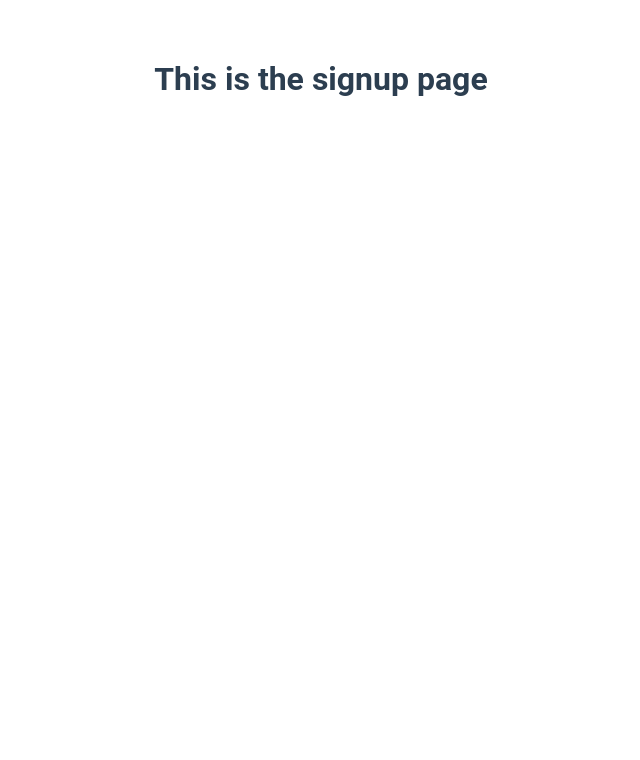
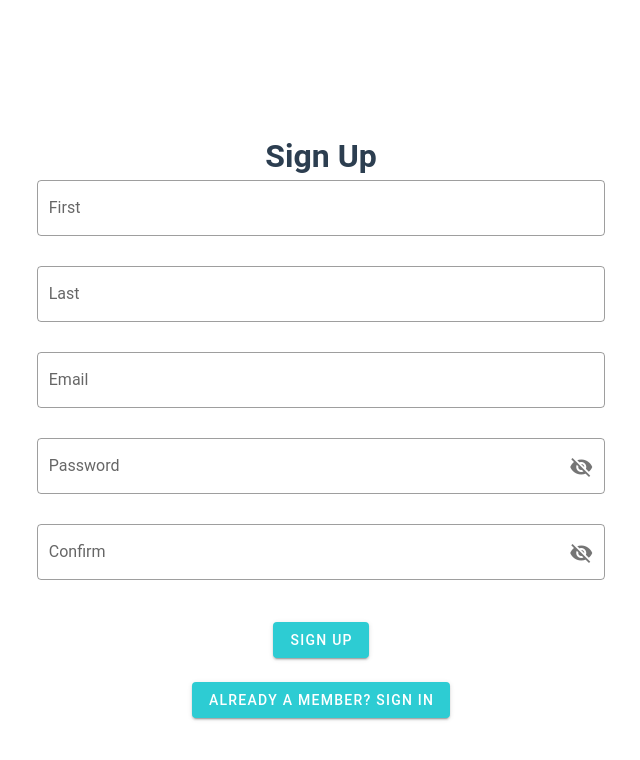
Before and after one commit to ckthiessen/Big-Brothers-Big-Sisters-Calgary-Applicant-Portal, a Vue app in the folder frontEnd/: page /signup in a window 1280 px wide. Shown: the top 760 px of the page, without its empty margins (319-959 px from the left). Built offline with nearby package versions, Linux system fonts and the light colour scheme.

Commit message:
BBBSWA-17 Completed the front end of the signup page
The sign up page is complete, password validation works, does not
connect to backend yet but routes to sign-in page

```diff
--- a/frontEnd/src/App.vue
+++ b/frontEnd/src/App.vue
@@ -1,10 +1,12 @@
 <template>
+  <v-app>
   <div id="app">
     <!-- <h1> this is on the client </h1>
     <HelloWorld></HelloWorld>
     <Footer></Footer> -->
     <router-view/>
   </div>
+  </v-app>
 </template>
 
 <script>
--- a/frontEnd/src/views/Signin.vue
+++ b/frontEnd/src/views/Signin.vue
@@ -6,7 +6,7 @@
 <script>
 
 export default {
-  name: 'Signup',
+  name: 'Signin',
   data () {
     return {
       message1: 'Hey!',
--- a/frontEnd/src/views/Signup.vue
+++ b/frontEnd/src/views/Signup.vue
@@ -1,18 +1,133 @@
 <template>
-  <h1>This is the signup page</h1>
+  <v-form>
+    <v-container>
+      <h1>Sign Up</h1>
+      <v-row
+        justify="center">
+        <v-col
+          cols="12"
+          sm="6"
+        >
+          <v-text-field
+            v-model="firstName"
+            placeholder="First"
+            label="First"
+            outlined
+            required
+          ></v-text-field>
+          <v-text-field
+            v-model="lastName"
+            placeholder="Last"
+            label="Last"
+            outlined
+            required
+          ></v-text-field>
+          <v-text-field
+            v-model="email"
+            placeholder="first.last@email.com"
+            :rules="emailrules"
+            label="Email"
+            outlined
+            required
+          ></v-text-field>
+          <v-text-field
+            v-model="password"
+            placeholder="******"
+            :rules="passwordrules"
+            label="Password"
+            outlined
+            required
+            :append-icon="passwordVisible ? 'mdi-eye' : 'mdi-eye-off'"
+            :type="passwordVisible ? 'text' : 'password'"
+            name="input-10-2"
+            hint="At least 8 characters"
+            @click:append="passwordVisible = !passwordVisible"
+          ></v-text-field>
+          <v-text-field
+            v-model="checkpassword"
+            :rules="matches"
+            placeholder="******"
+            :append-icon="passwordVisible ? 'mdi-eye' : 'mdi-eye-off'"
+            :type="passwordVisible ? 'text' : 'password'"
+            name="input-10-2"
+            label="Confirm"
+            outlined
+            required
+          ></v-text-field>
+          <v-col>
+            <v-btn
+              color="accent"
+              margin-bottom="1em"
+              :disabled="!isValid"
+              @click="signUp()"
+            >
+              Sign Up
+            </v-btn>
+          </v-col>
+          <v-col>
+            <v-btn
+              color="accent"
+              @click="$router.push('signin')"
+            > Already a member? Sign in
+            </v-btn>
+          </v-col>
+        </v-col>
+      </v-row>
+    </v-container>
+    <v-container>
+      <v-row>
+        <v-col>
+
+        </v-col>
+        <v-col>
+
+        </v-col>
+      </v-row>
+    </v-container>
+  </v-form>
 </template>
 
 <script>
 
 export default {
   name: 'Signup',
-  data () {
-    return {
-      message1: 'Hey!',
-      message2: 'Hey!',
-      message3: 'Hey!',
-      message4: 'Hey!',
+    data () {
+      return {
+        firstName: '',
+        lastName: '',
+        email: '',
+        password: '',
+        checkpassword: '',
+        passwordVisible: false,
+        isValid: true,
+        emailrules: [
+        v =>
+        !!v || /^\w+([.-]?\w+)*@\w+([.-]?\w+)*(\.\w{2,3})+$/.test(v)
+        || 'E-mail must be valid'
+        || 'E-mail is required'
+        ],
+        passwordrules: [
+          v => (v && v.length >= 8) || 'Password must have 8+ characters',
+          v => /(?=.*[A-Z])/.test(v) || 'Must have one uppercase character',
+          v => /(?=.*\d)/.test(v) || 'Must have one number',
+          v => /([!@$%])/.test(v) || 'Must have one special character [!@#$%]'
+        ],
+        matches: [
+          v => (this.password === v || 'Passwords must match')
+        ]
+      }
+    },
+
+    methods:{
+      signUp(){
+        console.log("Signing up now!")
+      },
     }
-  }
 }
 </script>
+
+<style scoped>
+  .v-text-field {
+    font-size: 1.2em;
+  }
+</style>
```
